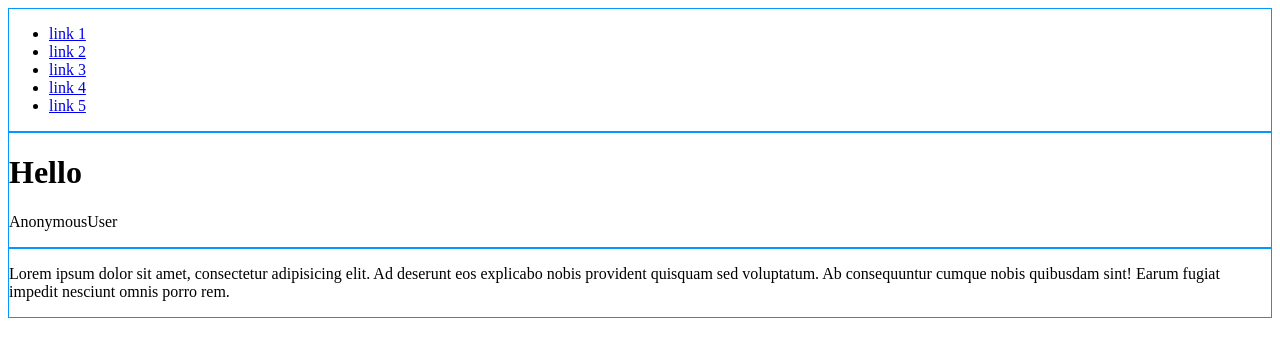
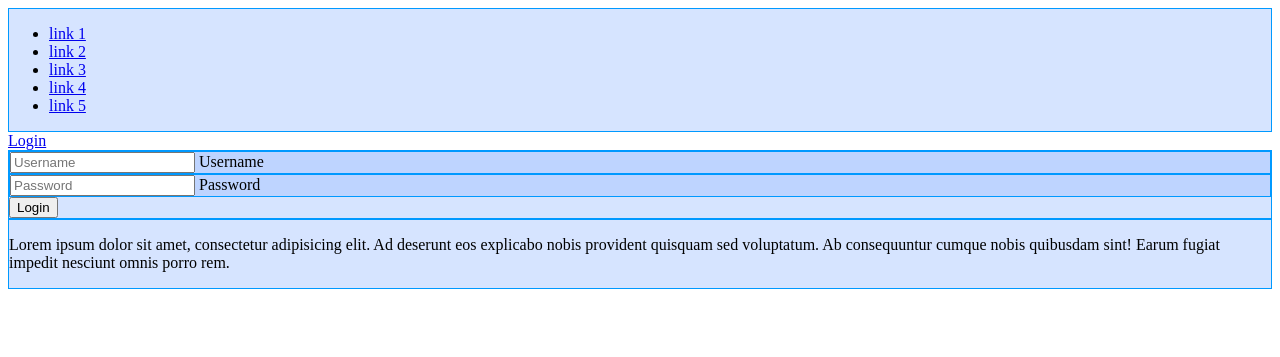
Before and after one commit to SapozhkovEvgenii/django_users, a Django app: template blog/user/templates/login.html in a window 1280 px wide. Shown: the top 357 px of the page. Run offline with Django 4.2, Linux system fonts and the light colour scheme; the template is opened without the code that fills it: values that come from a table or form of the project are taken from there, others are empty; parts of the project's set-up code (start-up, migrations or seed data) failed here and were passed over.

Commit message:
Refactoring and add files

```diff
--- a/blog/templates/base_template.html
+++ b/blog/templates/base_template.html
@@ -3,7 +3,10 @@
 <html lang="en">
 <head>
     <meta charset="UTF-8">
+    {% block base_styles %}
     <link rel="stylesheet" href="{% static 'css/style.css' %}">
+    {% endblock base_styles %}
+    {% block style %}{% endblock style %}
     <title>Title</title>
 </head>
 
@@ -11,9 +14,14 @@
     {% block header %}
     {% include "blocks/header.html" %}
     {% endblock header %}
+    {% if user.is_authenticated %}
+    {{user.username}}
+    {% else %}
+    <a href="{% url 'user_login' %}">Login</a>
+    {% endif %}
 
     <div class="content">
-        {% block user_login %}{% endblock user_login %}
+        {% block user %}{% endblock user %}
     </div>
 
     <div class="fotter">
--- /dev/null
+++ b/blog/user/forms.py
@@ -0,0 +1,15 @@
+from django import forms
+from user.models import User
+
+
+class LoginForm(forms.Form):
+    username = forms.CharField(
+        widget=forms.TextInput(
+            attrs={"class": "input", "placeholder": "Username"}
+        )
+    )
+    password = forms.CharField(
+        widget=forms.PasswordInput(
+            attrs={"class": "input", "placeholder": "Password"}
+        )
+    )
--- a/blog/user/models.py
+++ b/blog/user/models.py
@@ -5,10 +5,10 @@ from django.dispatch.dispatcher import receiver
 
 
 class User(AbstractUser):
-    phone = models.CharField(max_length=15, verbose_name="User phone number")  # null = True, тогда поле необязательно
+    phone = models.CharField(max_length=15, verbose_name="User phone number")  # null = True - field is not required
 
     class Meta:
-        db_table = "users"  # Создание таблицы с именем users
+        db_table = "users"  # Create a table called users
         verbose_name = "User"
         verbose_name_plural = "Users"
 
--- /dev/null
+++ b/blog/user/static/css/login.css
@@ -0,0 +1,7 @@
+div {
+    background: #99bbff66;
+}
+
+.input {
+    outline-width: 3em;
+}
--- a/blog/user/templates/login.html
+++ b/blog/user/templates/login.html
@@ -1,10 +1,36 @@
 {% extends "base_template.html" %}
+{% load static %}
 
-{% block user_login %}
-<h1> Hello {{ key }} </h1>
-<p> {{ result }} </p>
-<p> {{ user }} </p>
-{% endblock user_login %}
+{% block user %}
+
+<form action="{% url 'user_login' %}" method="post">
+    {% csrf_token %}
+    {% comment %} <input type="text" name="username" id="username">
+    <input type="password" name="password" id="password"> {% endcomment %}
+    {% comment %} {{login_form}} {% endcomment %}
+    <div>
+        {% if login_form.username.error %}
+        {{login_form.username.error}}
+        {% endif %}
+        {{login_form.username}}
+        <label for="">
+            {{login_form.username.label}}
+        </label>
+    </div>
+    <div>
+        {% if login_form.password.error %} {{login_form.pasword.error}} {% endif %}
+        {{login_form.password}}
+        <label for="">
+            {{login_form.password.label}}
+        </label>
+    </div>
+    <input type="submit" value="Login">
+</form>
+{% endblock user %}
+
+{% block style %}
+<link rel="stylesheet" href="{% static 'css/login.css' %}">
+{% endblock style %}
 
 {% comment "" %}
 {% block header %}
--- a/blog/user/urls.py
+++ b/blog/user/urls.py
@@ -1,7 +1,8 @@
+from unicodedata import name
 from django.urls import path
-from user.views import user
-
+from user.views import user, users, login
 urlpatterns = [
-    path("", user, name="user_page"),
-
+    # path("", user, name="user_page"),
+    path("login", login, name="user_login"),
+    path("users/", users, name="all_users"),
 ]
```
Also changed, not shown: blog/user/templates/users.html (added, +9 -0 lines), blog/user/views.py (+19 -1 lines).
